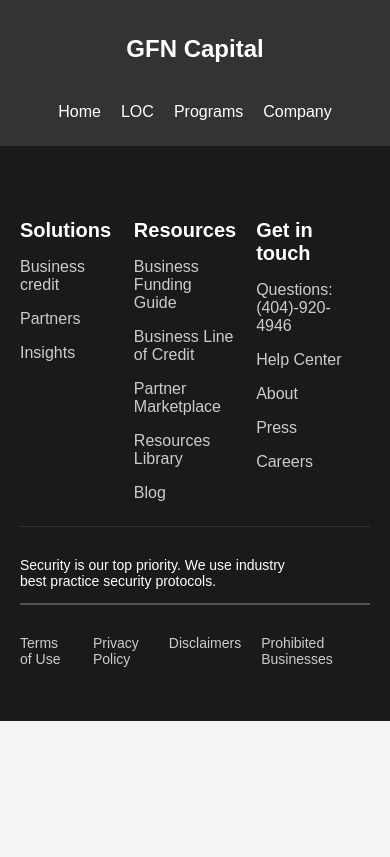
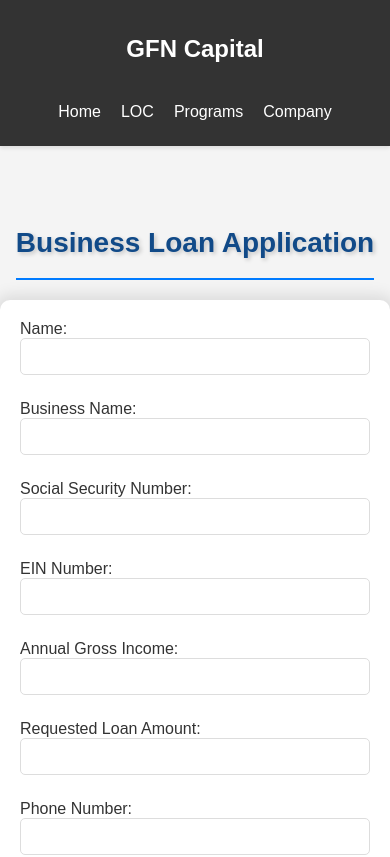
Before and after one commit to markhowell012/natmarks, a React (Create React App) app: page /application in a window 390 px wide. Shown: the top 857 px of the page. Built offline with nearby package versions, Linux system fonts and the light colour scheme.

Commit message:
apply form

```diff
--- a/src/App.js
+++ b/src/App.js
@@ -6,6 +6,7 @@
 import InsightsContainer from "./components/insights/InsightsContainer";
 import BusinessCreditComponent from "./BusinessCredit/BusinessCreditComponent";
 import { Route, Routes } from "react-router-dom";
+import Application from "./components/Application";
 function App() {
   return (
     <div className="App">
@@ -16,6 +17,7 @@
       <Route path="/program" element={<ProgramDisplay />} />
       <Route path="/insights" element={<InsightsContainer />} />
       <Route path="/Business_Credit" element={<BusinessCreditComponent />} />
+      <Route path="/application" element={<Application />} />
       </Routes>
       <FooterComponent />
     </div>
--- a/src/BusinessCredit/BusinessCreditComponent.css
+++ b/src/BusinessCredit/BusinessCreditComponent.css
@@ -33,6 +33,7 @@
     color: white;
     border-radius: 5px;
     text-decoration: none;
+    cursor: pointer;
   }
 
   .business-note {
--- a/src/BusinessCredit/BusinessCreditComponent.js
+++ b/src/BusinessCredit/BusinessCreditComponent.js
@@ -4,8 +4,14 @@
 import BusinessCreditSecondSection from './BusinessCreditSecondSection';
 import ladyYellow from '../images/lady grey yellow line.webp'
 import LocCalculator from './LocCalculator';
+import { useNavigate } from 'react-router-dom';
 
 const BusinessCreditComponent = () => {
+  const navigate = useNavigate()
+
+  function handleApplyNowClick() {
+    navigate('/application')
+  }
   return (
     <div className="business-container">
       <div className="business-content">
@@ -15,9 +21,9 @@
         <h3 className="business-description">
           Apply for a GFN Capital Line of Credit to help with expenses like payroll, buying inventory, purchasing raw materials, maintenance, and more.
         </h3>
-        <a target="_blank" rel="noopener noreferrer" href="/" className="business-apply-btn">
+        <p onClick={handleApplyNowClick} className="business-apply-btn">
           Apply Now
-        </a>
+        </p>
         <div className="business-note">
           *Credit line amounts, rates, and terms are based on creditworthiness and subject to change.
         </div>
--- /dev/null
+++ b/src/components/Application.css
@@ -0,0 +1,105 @@
+
+  /* Style the logo */
+.application-logo {
+    text-align: center;
+    padding: 20px 0;
+}
+
+.application-logo h1 {
+    font-size: 36px;
+    font-weight: bold;
+    color: #114a88; /* Blue text color */
+    text-shadow: 2px 2px 4px rgba(0, 0, 0, 0.2); /* Add a subtle text shadow */
+}
+
+/* Add a border and background to the logo for emphasis */
+.application-logo::after {
+    content: "";
+    display: block;
+    width: 100%;
+    height: 2px;
+    background-color: #007BFF; /* Blue underline */
+    margin-top: 10px;
+}
+
+/* Responsive CSS */
+@media (max-width: 768px) {
+    /* Adjust styles for smaller screens */
+    .application-logo h1 {
+        font-size: 28px;
+    }
+}
+
+
+  .application-container {
+    display: flex;
+    flex-direction: column;
+    justify-content: center;
+    align-items: center;
+    min-height: 100vh;
+  }
+
+  .application-form {
+    width: 100%;
+    max-width: 500px;
+    padding: 40px;
+    background-color: #ffffff;
+    box-shadow: 0px 0px 15px 5px rgba(0, 0, 0, 0.1);
+    border-radius: 10px;
+    box-sizing: border-box;
+  }
+
+  .input-label {
+    display: block;
+    font-size: 16px;
+    margin-bottom: 5px;
+    color: #333333;
+  }
+
+  .text-input {
+    width: calc(100% - 20px);
+    padding: 10px;
+    margin-bottom: 20px;
+    border: 1px solid #ddd;
+    border-radius: 5px;
+    box-sizing: border-box;
+  }
+
+  .text-input:focus {
+    outline: none;
+    border-color: #4a90e2;
+  }
+
+  .submit-button {
+    width: 100%;
+    padding: 15px;
+    background-color: #4a90e2;
+    color: #fff;
+    border: none;
+    border-radius: 5px;
+    cursor: pointer;
+    transition: background-color 0.3s ease;
+    font-size: 16px;
+  }
+
+  .submit-button:hover {
+    background-color: #357abd;
+  }
+
+  .thank-you-message {
+    margin-top: 20px;
+    color: #4a90e2;
+    font-weight: bold;
+    font-size: 18px;
+  }
+
+  @media screen and (max-width: 600px) {
+    .application-form {
+      padding: 20px;
+    }
+
+    .text-input,
+    .submit-button {
+      width: 100%;
+    }
+  }
--- /dev/null
+++ b/src/components/Application.js
@@ -0,0 +1,82 @@
+import React, { useState } from 'react';
+import './Application.css';
+
+const Application = () => {
+    const initialFormData = {
+        name: '',
+        businessName: '',
+        ssn: '',
+        ein: '',
+        annualGrossIncome: '',
+        requestedLoanAmount: '',
+        phoneNumber: '',
+    };
+
+    const [formData, setFormData] = useState(initialFormData);
+    const [isSubmitted, setIsSubmitted] = useState(false);
+
+    const handleInputChange = (e) => {
+        const { name, value } = e.target;
+        setFormData({
+            ...formData,
+            [name]: value,
+        });
+    };
+
+    const handleSubmit = (e) => {
+        e.preventDefault();
+        // Check if any field is empty
+        for (const key in formData) {
+            if (formData[key] === '') {
+                alert('Please fill out all fields.');
+                return;
+            }
+        }
+
+        setIsSubmitted(true);
+        console.log('Form Data Submitted:', formData);
+        setFormData(initialFormData);
+    };
+
+    return (
+        <div className="application-container">
+            <div class="application-logo">
+                <h1>Business Loan Application</h1>
+            </div>
+            <form onSubmit={handleSubmit} className="application-form">
+                <label className="input-label">
+                    Name:
+                    <input type="text" name="name" value={formData.name} onChange={handleInputChange} className="text-input" />
+                </label>
+                <label className="input-label">
+                    Business Name:
+                    <input type="text" name="businessName" value={formData.businessName} onChange={handleInputChange} className="text-input" />
+                </label>
+                <label className="input-label">
+                    Social Security Number:
+                    <input type="password" name="ssn" value={formData.ssn} onChange={handleInputChange} className="text-input" />
+                </label>
+                <label className="input-label">
+                    EIN Number:
+                    <input type="text" name="ein" value={formData.ein} onChange={handleInputChange} className="text-input" />
+                </label>
+                <label className="input-label">
+                    Annual Gross Income:
+                    <input type="number" name="annualGrossIncome" value={formData.annualGrossIncome} onChange={handleInputChange} className="text-input" />
+                </label>
+                <label className="input-label">
+                    Requested Loan Amount:
+                    <input type="number" name="requestedLoanAmount" value={formData.requestedLoanAmount} onChange={handleInputChange} className="text-input" />
+                </label>
+                <label className="input-label">
+                    Phone Number:
+                    <input type="tel" name="phoneNumber" value={formData.phoneNumber} onChange={handleInputChange} className="text-input" />
+                </label>
+                <button type="submit" className="submit-button">Submit</button>
+            </form>
+            {isSubmitted && <p className="thank-you-message">Thank you, your application has been submitted.</p>}
+        </div>
+    );
+};
+
+export default Application;
--- a/src/components/FirstSection.js
+++ b/src/components/FirstSection.js
@@ -1,8 +1,14 @@
 import React from 'react';
 import './FirstSection.css';
 import fundingPic from '../images/mobile_app-screenshots.png'
+import { useNavigate } from 'react-router-dom';
 
 const FirstSection = () => {
+
+    const navigate = useNavigate()
+    function handleGetStartedClick() {
+        navigate('/application')
+    }
     return (
         <section className="section-container">
             <div className="section-inner">
@@ -11,7 +17,7 @@
                         <div className="text-content">
                             <h1>Working capital made simple.</h1>
                             <h3>Optimize your cash flow and manage expenses with a revolving line of credit up to $1,500,000. Apply today without impacting your credit score.</h3>
-                            <a target="_blank" href="/" className="cta-button">Get Started</a>
+                            <p onClick={handleGetStartedClick} href="/" className="cta-button">Get Started</p>
                         </div>
                         <div className="image-content">
                             <figure>
```
